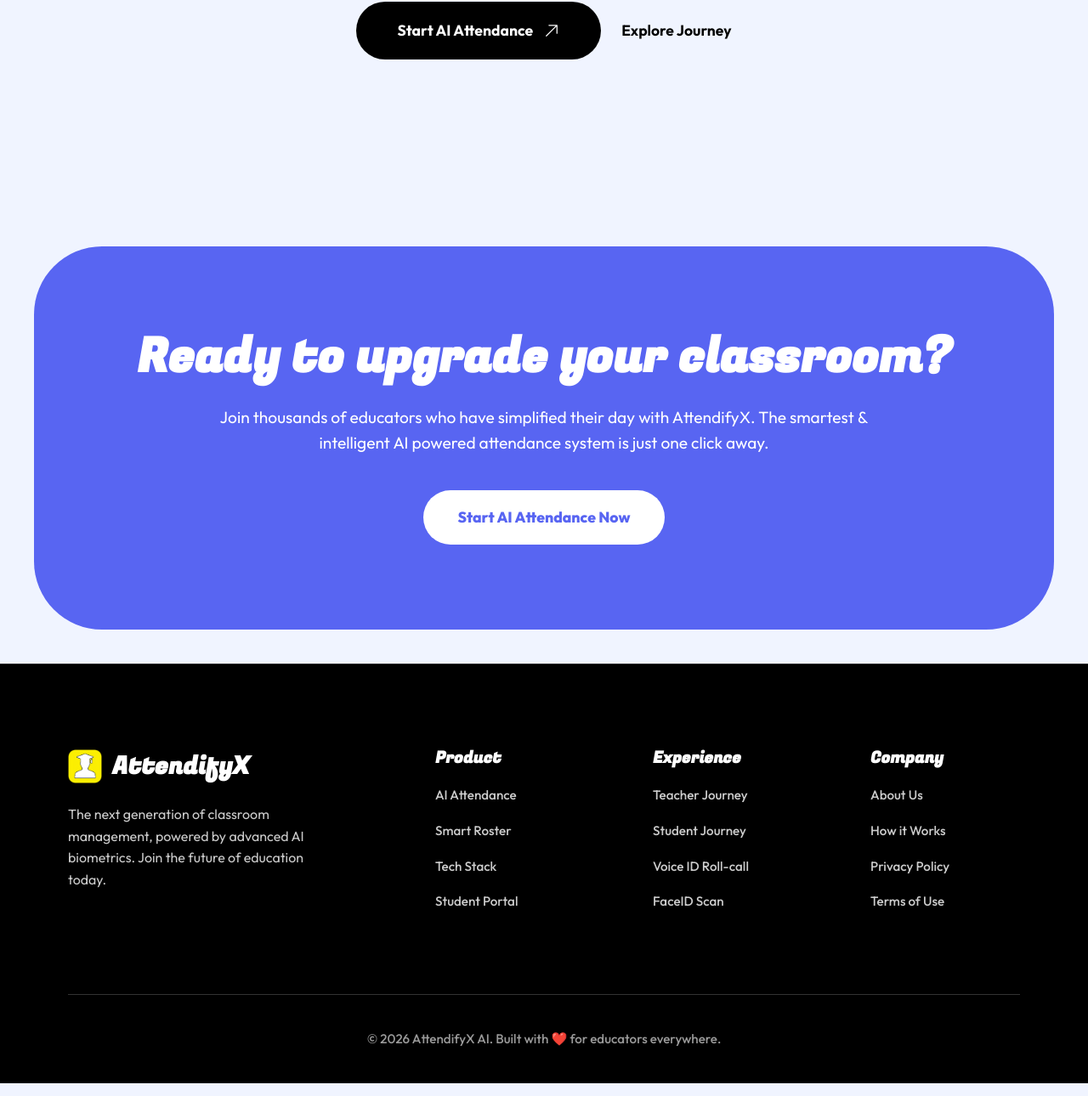
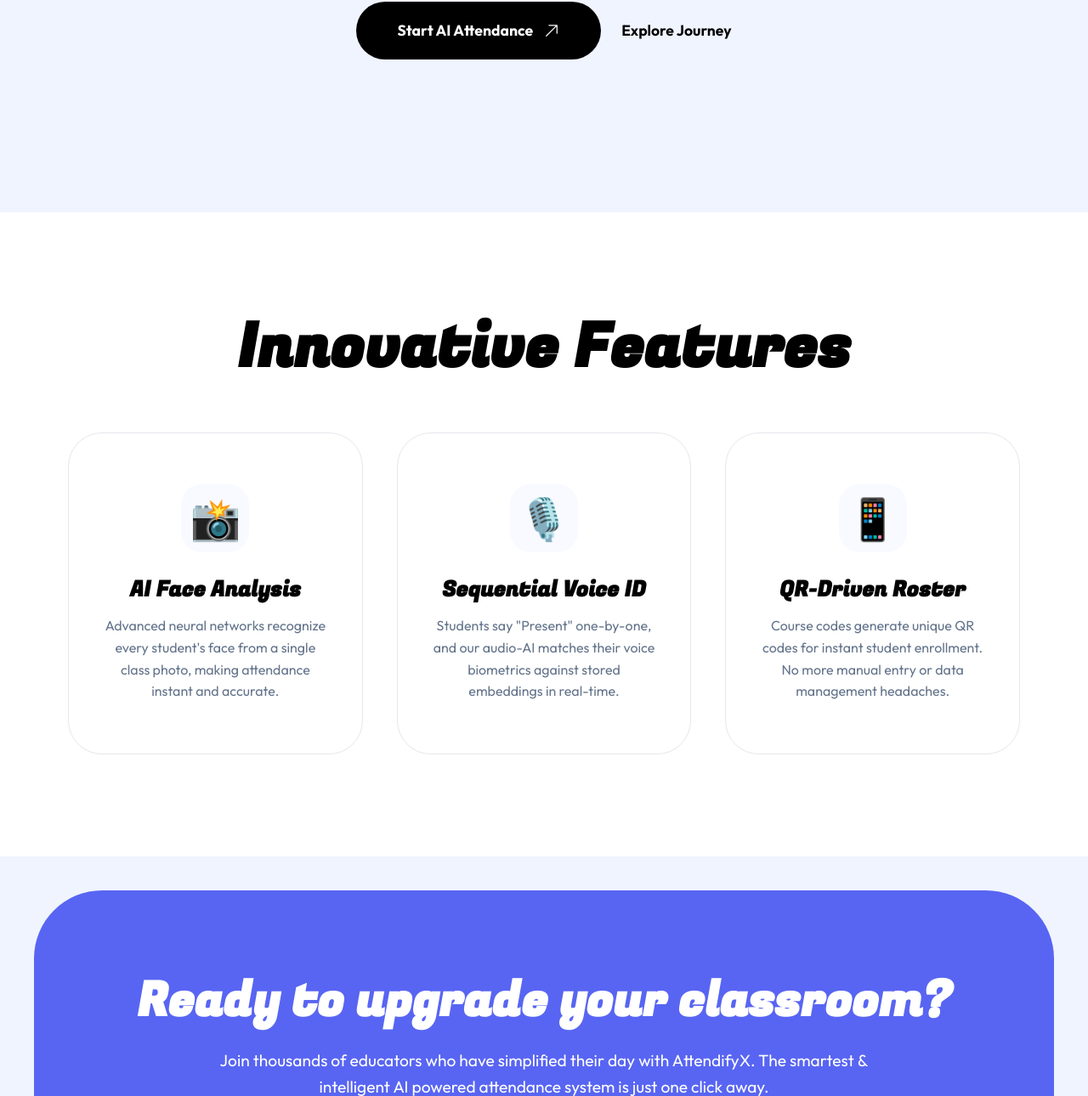
Before and after one commit to AP16112/AttendifyX-Landing_Page, a Flask app: page / in a window 1280 px wide. Shown: the part 747-2037 px from the top of the page at 85% size. Run offline with Flask 3, Linux system fonts and the light colour scheme.

Commit message:
Added Features Section

```diff
--- a/static/css/style.css
+++ b/static/css/style.css
@@ -250,6 +250,60 @@ break-word → Allows the browser to break long words at arbitrary points if the
 }
 
 
+/* Features Section */
+.features {
+    padding: 120px 80px;
+    background-color: white;
+    text-align: center;
+}
+
+.features h2 {
+    font-size: 4.5rem;
+    margin-bottom: 60px;
+    color: black;
+}
+
+.feature-grid {
+    display: grid;
+    grid-template-columns: repeat(3, 1fr);    /* Creates 3 equal-width columns */
+    gap: 40px;
+    max-width: 1200px;    /* Restricts the grid’s maximum width */
+    margin: 0 auto;
+}
+
+.feature-card {
+    padding: 60px 40px;
+    border-radius: 40px;
+    background-color: #ffffff;
+    border: 1px solid #e5e7eb;
+}
+
+.f-icon-box {
+    width: 80px;
+    height: 80px;
+    background-color: #f8faff;
+    border-radius: 24px;
+    display: flex;
+    align-items: center;
+    justify-content: center;
+    margin: 0 auto 30px;
+    font-size: 3rem;      /* It will make the emoji bigger in size now*/
+}
+
+.feature-card h3 {
+    font-size: 1.6rem;
+    color: black;
+    margin-bottom: 16px;
+    font-weight: 800;
+}
+
+.feature-card p {
+    color: var(--text-muted);
+    font-size: 1rem;
+    line-height: 1.6;
+}
+
+
 
 
 
--- a/templates/index.html
+++ b/templates/index.html
@@ -79,6 +79,31 @@
 
     </header>
 
+    <!-- Now we will make features section here -->
+    <section id="features" class="features">
+        <h2>Innovative Features</h2>
+
+        <div class="feature-grid">
+            <div class="feature-card">
+                <div class="f-icon-box">📸</div>
+                <h3>AI Face Analysis</h3>
+                <p>Advanced neural networks recognize every student's face from a single class photo, making attendance instant and accurate.</p>
+            </div>
+
+            <div class="feature-card">
+                <div class="f-icon-box">🎙️</div>
+                <h3>Sequential Voice ID</h3>
+                <p>Students say "Present" one-by-one, and our audio-AI matches their voice biometrics against stored embeddings in real-time.</p>
+            </div>
+
+            <div class="feature-card">
+                <div class="f-icon-box">📱</div>
+                <h3>QR-Driven Roster</h3>
+                <p>Course codes generate unique QR codes for instant student enrollment. No more manual entry or data management headaches.</p>
+            </div>
+        </div>
+    </section>
+
 
 
 
```
